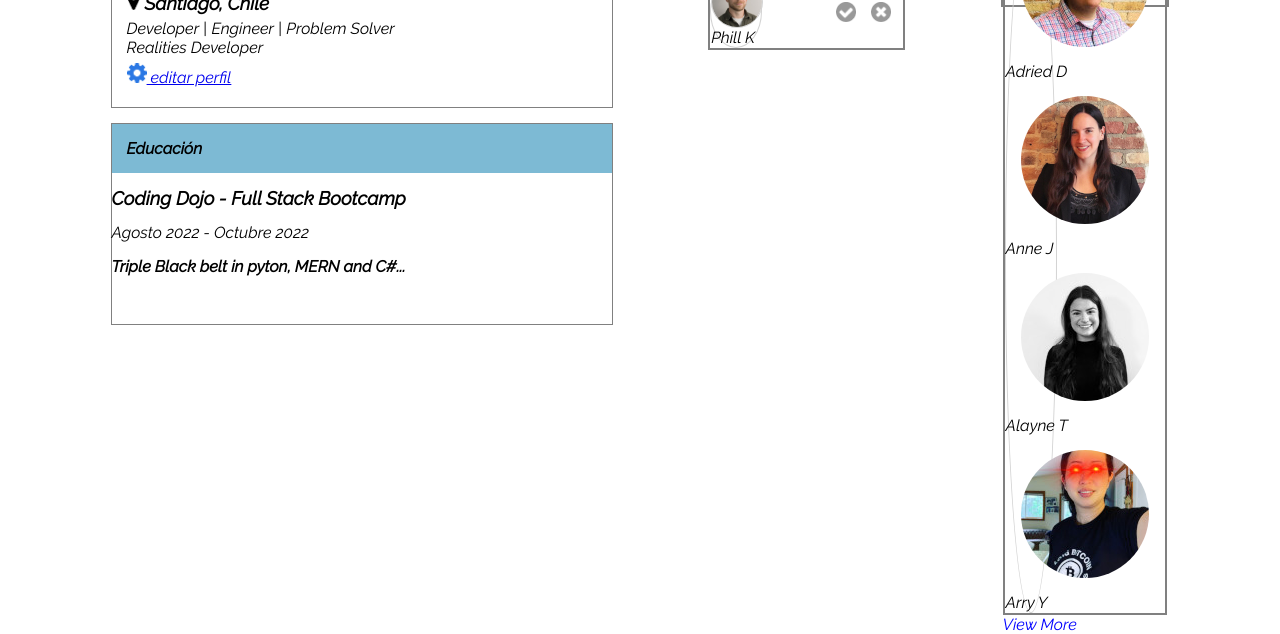
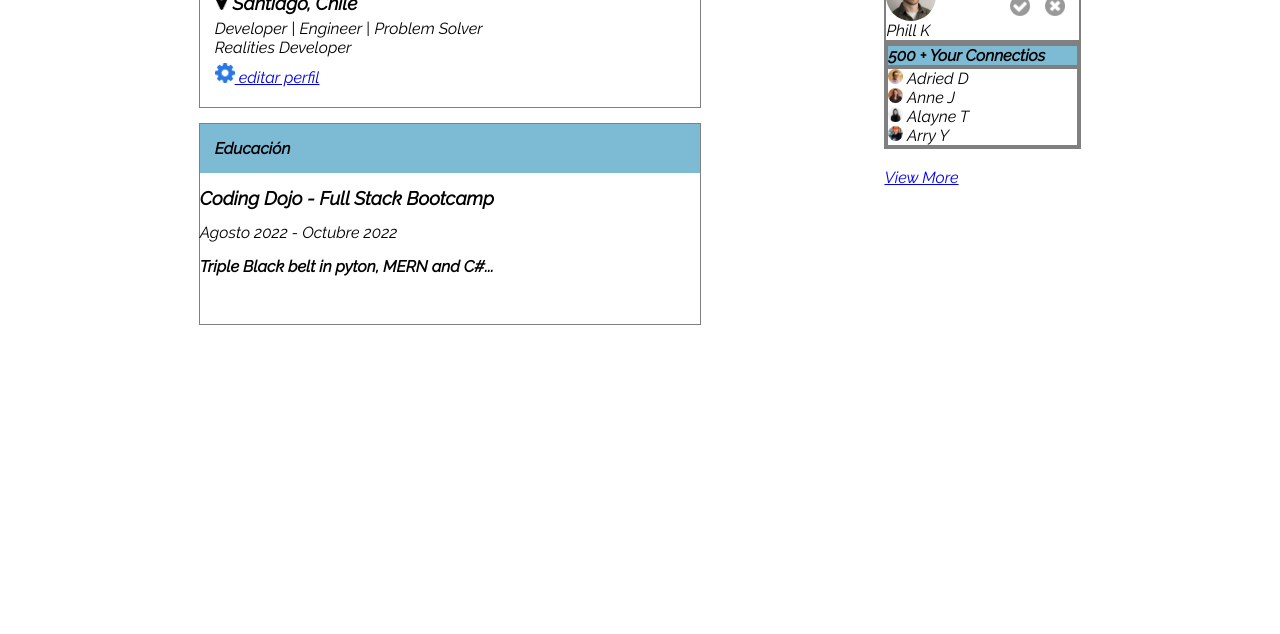
Before and after one commit to priscila-espinoza333/pagina_perfil, a plain HTML site: page index.html in a window 1280 px wide. Shown: the part 268-902 px from the top of the page. After the commit the page ends 800 px from the top, so only its background shows below. Drawn offline with Linux system fonts and the light colour scheme.

Commit message:
columna derecha

```diff
--- a/css/style.css
+++ b/css/style.css
@@ -62,7 +62,7 @@
 
 .card-header {
     height: 50px;
-    background-color: rgb(227, 154, 204);
+    background-color: #7dbad4;
 }
 
 .card-body {
@@ -144,7 +144,6 @@
     background-color: #7dbad4;
     display: flex;
     border: 2px solid gray;
-    margin-top: 15px;
 
 
 }
@@ -168,12 +167,9 @@
     border: 2px solid gray;
 }
 
-.h4 {
-    border-radius: 2%;
-}
+
 .imagen-nombre {
     display: flex;
-    border: 1px solid lightgray;
     width: 50px;
     border-radius: 50%;
 }
@@ -195,27 +191,25 @@
 }
 
 .amigos {
-    flex-direction: column;
     border: 2px solid gray;
-    display: flex;
+    display: block;
+
+
 
 }
 
 .imagen-amigo {
-    display: flex;
-    padding: 15px;
+    width: 15px;
     border-radius: 50%;
     flex-direction: row;
 
 }
 
-.imagenNombreAmigo {
+/*.imagenNombreAmigo {
     display: grid;
-    border: 1px solid lightgray;
-    width: 50px;
     border-radius: 50%;
-}
+}*/
 .view-more {
-    text-decoration: dotted;
+    text-decoration: underline;
     color: blue;
 }
--- a/index.html
+++ b/index.html
@@ -95,24 +95,23 @@
                     <img src="images/close-circle.png" alt="Cancelar" class="aceptar-rechazar">
                 </div>
             </div>
-        </div>
+
             <div class="amigos">
                 <div class="card-amigos">
-                    <h4 class="amigos"> 500 + Your Connectios</h4>
+                    <h4 class="amistades"> 500 + Your Connectios</h4>
                 </div>
 
                 <div class="amigos">
-                    <div class="imagenNombreAmigo">
-                        <p></p><img src="images/adrien-s.jpg" alt="Imagen Adrian" class="imagen-amigo"> Adried D</p>
-                        <p></p><img src="images/anne-s.jpg" alt="Imagen Anne" class="imagen-amigo">Anne J</p>
-                        <p> <img src="images/alayne-s.jpg" alt="Imagen Alayne" class="imagen-amigo">Alayne T</p>
-                        <p> <img src="images/arry-s.jpg" alt="Imagen Arry" class="imagen-amigo">Arry Y</p>
+                    <!--<div class="imagenNombreAmigo">-->
+                        <p><img src="images/adrien-s.jpg" alt="Imagen Adrian" class="imagen-amigo"> Adried D</p>
+                        <p><img src="images/anne-s.jpg" alt="Imagen Anne" class="imagen-amigo"> Anne J</p>
+                        <p><img src="images/alayne-s.jpg" alt="Imagen Alayne" class="imagen-amigo"> Alayne T</p>
+                        <p><img src="images/arry-s.jpg" alt="Imagen Arry" class="imagen-amigo"> Arry Y</p>
                     </div>
                 </div>
-
+                <br>
                 <div class="view-more"> View More</div>
             </div>
-
         </div>
     </div>
 
```
